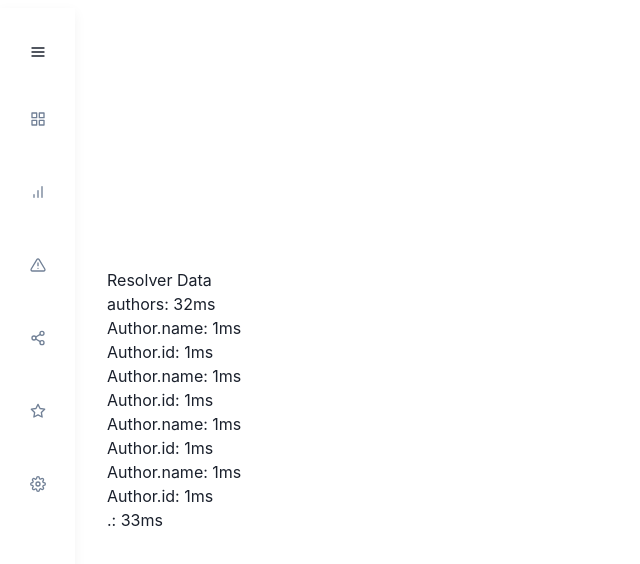
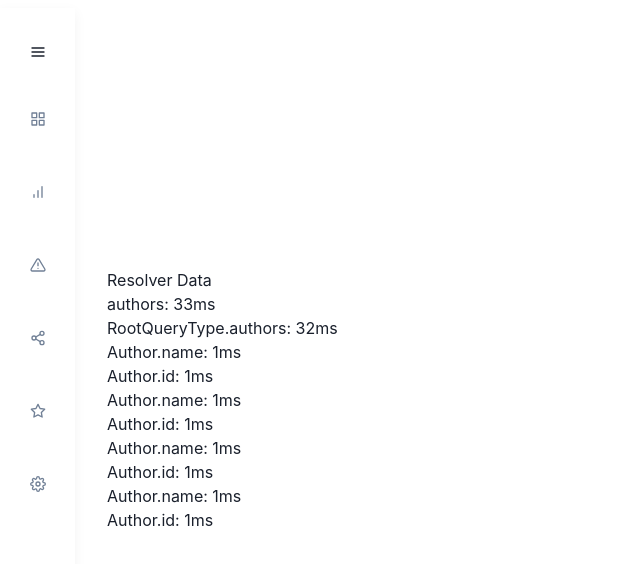
Before and after one commit to oslabs-beta/Trace, a Next.js app in the folder tracer/: page / in a window 1280 px wide. Shown: the top 564 px of the page, without its empty margins (0-640 px from the left). Built offline with nearby package versions, Linux system fonts and the light colour scheme.

Commit message:
small tweaks to dashboard component

```diff
--- a/tracer/components/dashboard.tsx
+++ b/tracer/components/dashboard.tsx
@@ -11,17 +11,18 @@ const Dashboard = ({ metrics }: Props) => {
     let formattedData = [];
 
     for (let [key, value] of Object.entries(data)) {
-      if (key === "0") {
-        rootQuery = value.fieldName;
+      if (key === "0") rootQuery = value.fieldName;
+      if (key === "finalMetrics") {
         overallDuration = value.duration;
-      } else {
-        formattedData.push(
-          <>
-            <p>{value.parentType}.{value.fieldName}: {value.duration}ms</p>
-          </>
-        );
+        continue;
       }
+      formattedData.push(
+        <>
+          <p>{value.parentType}.{value.fieldName}: {value.duration}ms</p>
+        </>
+      );
     }
+
     return (
       //! turn into its own component later + one for pop-out graph
       <>
```
